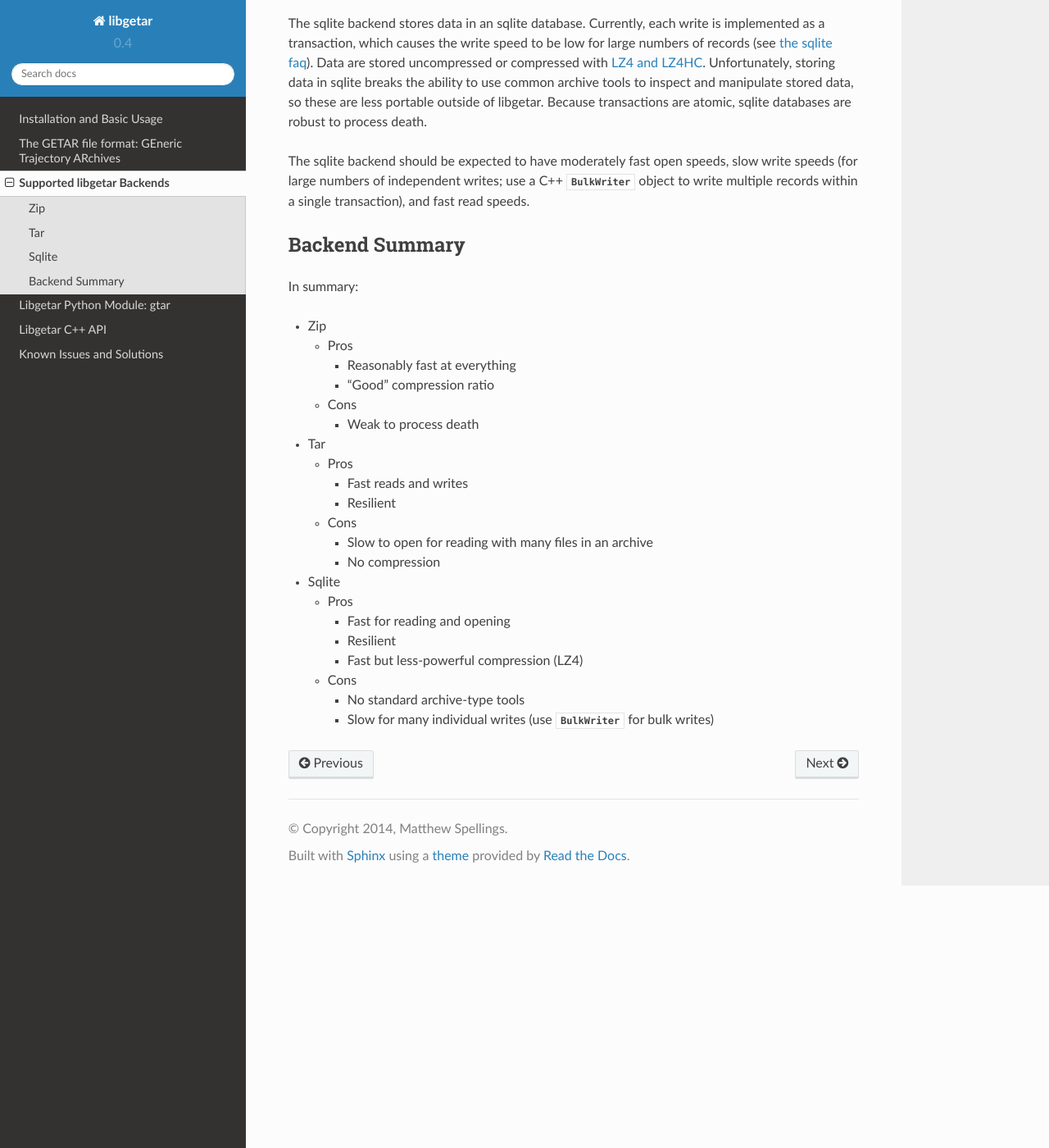
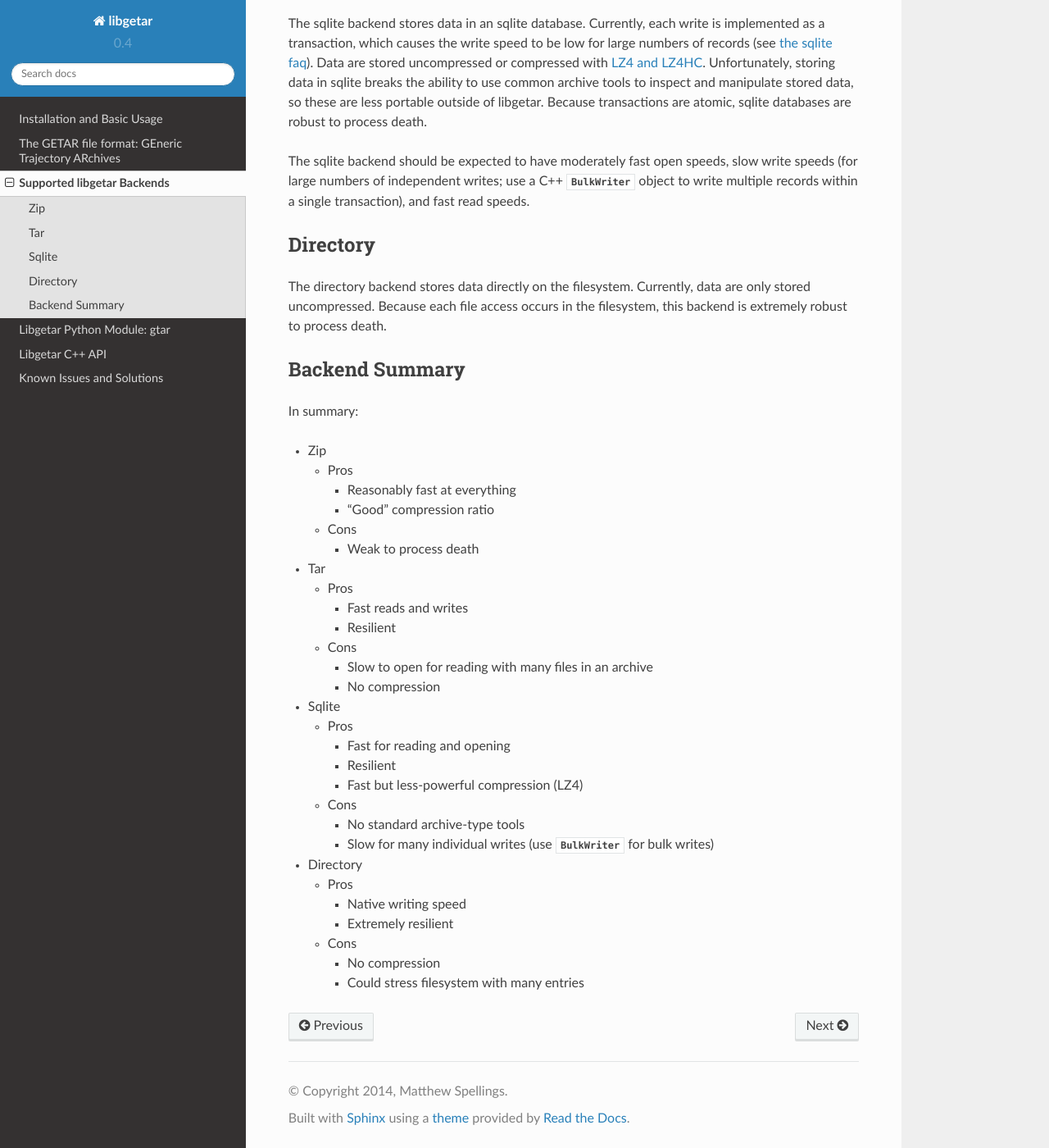
Before and after one commit to glotzerlab/libgetar, a Sphinx documentation site: the page built from doc/source/backends.rst, in a window 1280 px wide and 1400 px high, scrolled down 767 px. Shown: the whole window at 82% size. Built offline with Sphinx 7.4.7 and the Read the Docs theme 2.0.0, drawn with Linux system fonts in a browser that asks for light colours.

Commit message:
Updated documentation for directory backend

```diff
--- a/doc/source/backends.rst
+++ b/doc/source/backends.rst
@@ -52,6 +52,14 @@ speeds, slow write speeds (for large numbers of independent writes;
 use a C++ :cpp:class:`BulkWriter` object to write multiple records
 within a single transaction), and fast read speeds.
 
+Directory
+=========
+
+The directory backend stores data directly on the
+filesystem. Currently, data are only stored uncompressed. Because each
+file access occurs in the filesystem, this backend is extremely robust
+to process death.
+
 Backend Summary
 ===============
 
@@ -92,3 +100,15 @@ In summary:
 
     - No standard archive-type tools
     - Slow for many individual writes (use :cpp:class:`BulkWriter` for bulk writes)
+
+- Directory
+
+  - Pros
+
+    - Native writing speed
+    - Extremely resilient
+
+  - Cons
+
+    - No compression
+    - Could stress filesystem with many entries
```
Also changed, not shown: 3 other files.
